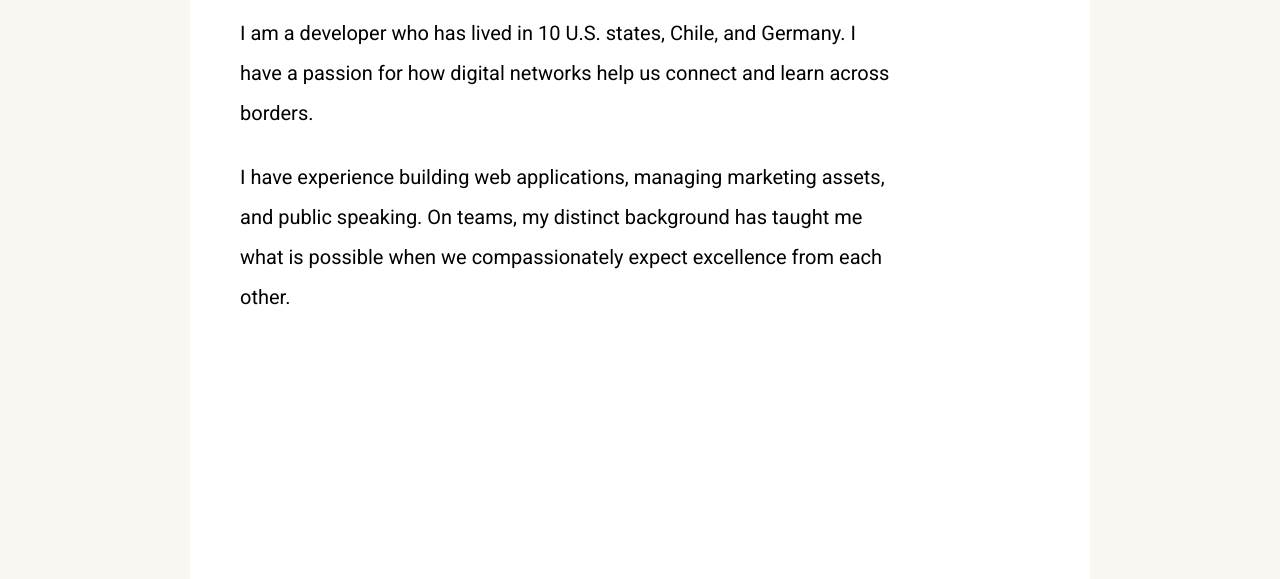
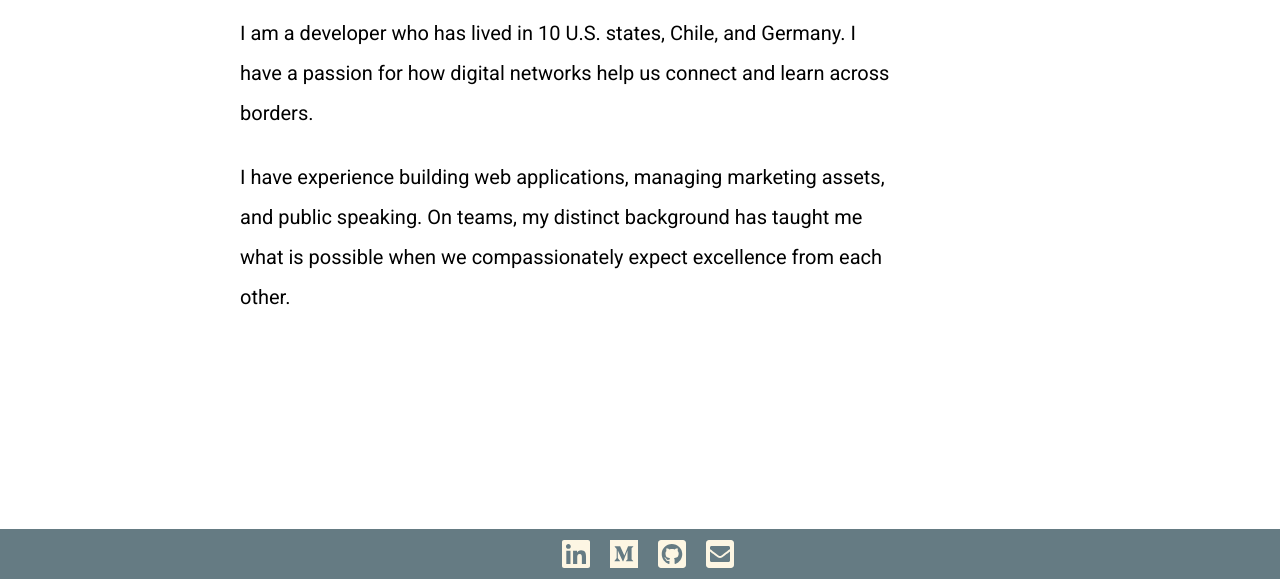
Before and after one commit to WordsPerMinute/gatsby-personal-site, a Gatsby site: page / in a window 1280 px wide. Shown: the part 221-800 px from the top of the page. Built offline with nearby package versions, Linux system fonts and the light colour scheme; Gatsby itself is replaced by a stand-in of ours.

Commit message:
added css calc() to have the footer adjust width along with the body when a scrollbar appears

```diff
--- /dev/null
+++ b/src/components/Footer.js
@@ -0,0 +1,19 @@
+import React from "react"
+import { FaLinkedin } from "react-icons/fa"
+import { FaMedium } from "react-icons/fa"
+import { FaGithubSquare } from "react-icons/fa"
+import { FaEnvelopeSquare } from "react-icons/fa"
+
+
+
+
+export default function Footer(props) {
+  return (
+    <footer>
+        <FaLinkedin className="fa-icon" />
+        <FaMedium className="fa-icon" />
+        <FaGithubSquare className="fa-icon" />
+        <FaEnvelopeSquare className="fa-icon" />
+    </footer>
+  )
+}
--- a/src/components/Layout.js
+++ b/src/components/Layout.js
@@ -1,6 +1,7 @@
 import React from "react"
 import { useStaticQuery, Link, graphql } from "gatsby"
 import BurgerMenu from './BurgerMenu'
+import Footer from './Footer'
 
 export default function Layout({ children }) {
     const data = useStaticQuery(
@@ -19,7 +20,7 @@ export default function Layout({ children }) {
     <>
       <BurgerMenu side="right" />
       <div className="site-wrapper">
-
+        <div className="content-wrapper">
           <div className="header-and-nav-wrapper">
             <header>
                   <h3 className="header-title">
@@ -47,6 +48,9 @@ export default function Layout({ children }) {
             {children}
           </main>
         </div>
+        <Footer />
+      </div>
+
     </>
   )
 }
--- a/src/styles/_typography.scss
+++ b/src/styles/_typography.scss
@@ -39,12 +39,12 @@ h1 {
 h3 {
     font-size: 22px;
     a {
-        color: #000000;
+        color: #859900;
         &:visited {
-            color: #000000;
+            color: #859900;
         }
         &:hover {
-            color: #859900;
+            color: #cb4b16;
         }
     }
     span {
--- a/src/styles/global.scss
+++ b/src/styles/global.scss
@@ -7,21 +7,59 @@
     box-sizing: border-box;
 }
 
+$scrollbar-width: calc(100vw - 100%);
+
 body {
-    padding-left: calc(100vw - 100%);
-    background-color: hsla(46,42,88, .3);
+    padding-left: $scrollbar-width;
+    // background-color: hsla(46,42,88, .3);
 }
 
 .site-wrapper {
-    margin: 0 auto;
-    max-width: 900px;
+    position: relative;
+    padding-bottom: 75px;
     min-height: 100vh;
-    padding: 50px;
     background-color: #ffffff;
     @media (max-width: 400px) {
         max-width: 375px;
     }
 }
+
+.content-wrapper {
+    margin: 0 auto;
+    max-width: 900px;
+    padding: 50px 50px 0px 50px;
+}
+
+footer {
+    position: absolute;
+    bottom: 0;
+    width: calc(
+        (100%)
+        +
+        (100vw - 100%)
+    );
+    height: 50px;
+    margin-left: calc(
+        (0px)
+        -
+        (100vw - 100%)
+    );
+    // margin-right: -50px;
+    background-color: #657b83;
+    display: flex;
+    justify-content: center;
+    align-items: center;
+    font-size: 32px;
+    .fa-icon {
+        color: #fdf6e3;
+        margin-left: 16px;
+    }
+}
+
+main {
+    // padding-bottom: 75px;
+}
+
 
 .header-and-nav-wrapper {
     margin-bottom: $xxxxl;
```
Lines whose indentation alone changed are shown as unchanged.
